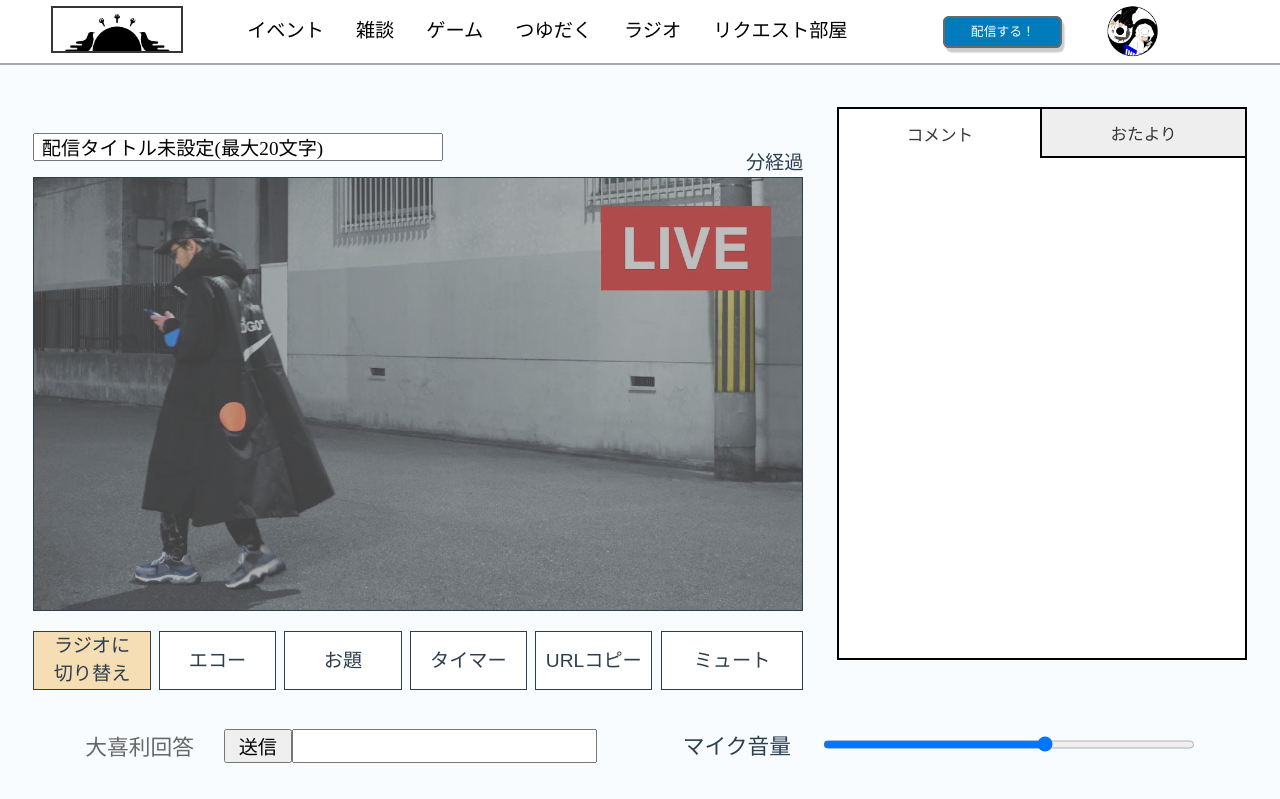
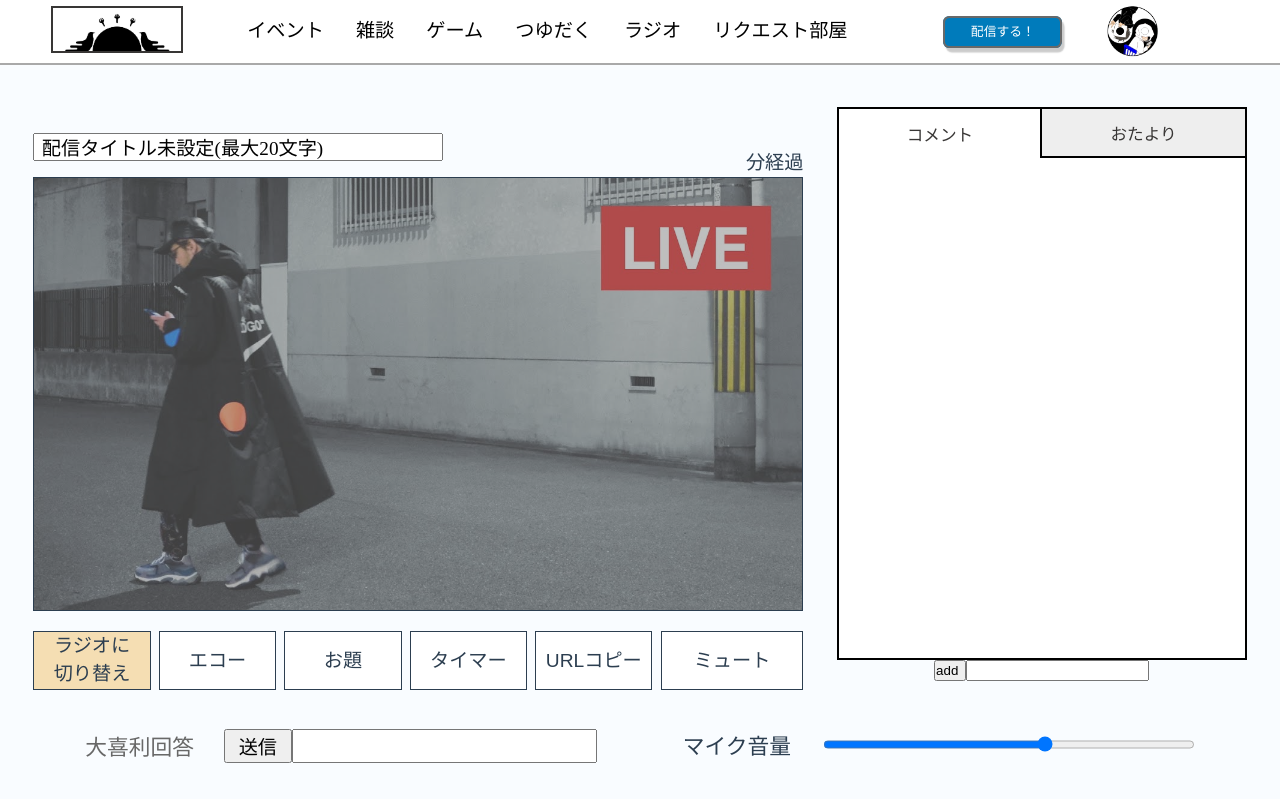
Before and after one commit to kyamad/PWA_facebookanotherheroine, a Vue app: page /streaming in a window 1280 px wide. Shown: the top 799 px of the page. Built offline with nearby package versions, Linux system fonts and the light colour scheme; a web font is replaced by a local one.

Commit message:
[comment add] add

```diff
--- a/src/components/MessagingFunction.vue
+++ b/src/components/MessagingFunction.vue
@@ -36,6 +36,10 @@
         <div class ="sucmsg">通報完了しました</div>
       </div>-->
     </template>
+    <div class="CommentAddfld">
+      <button v-on:click="addComment()">add</button>
+      <input type="text" v-model="WriteComment">
+    </div>
   </div>
   <!--配信コード入れたらまずここ（レイアウト崩れるので）
   <div class="commentsubmit">
```
Also changed, not shown: 1 other file (tests, documents, lock files or other folders).
